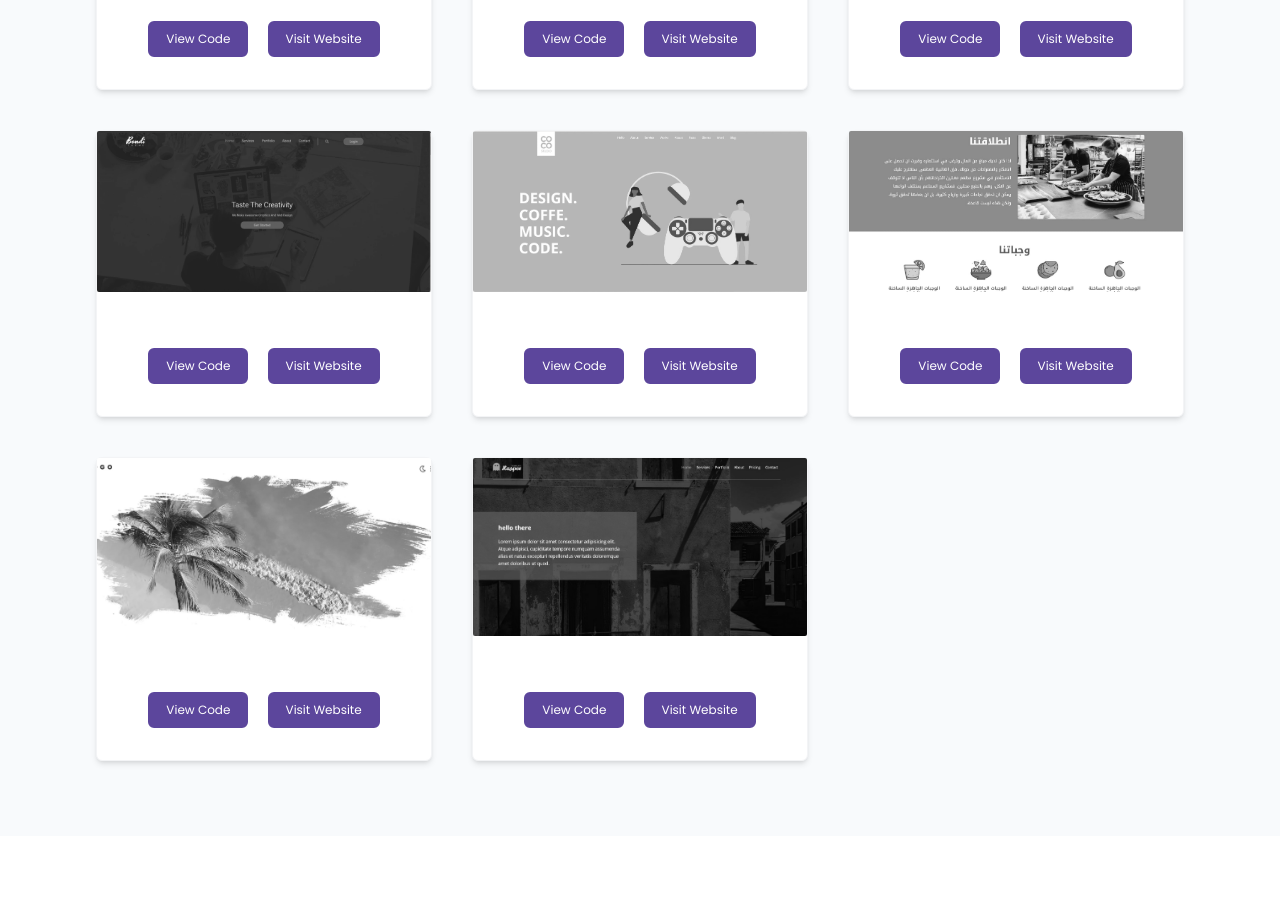
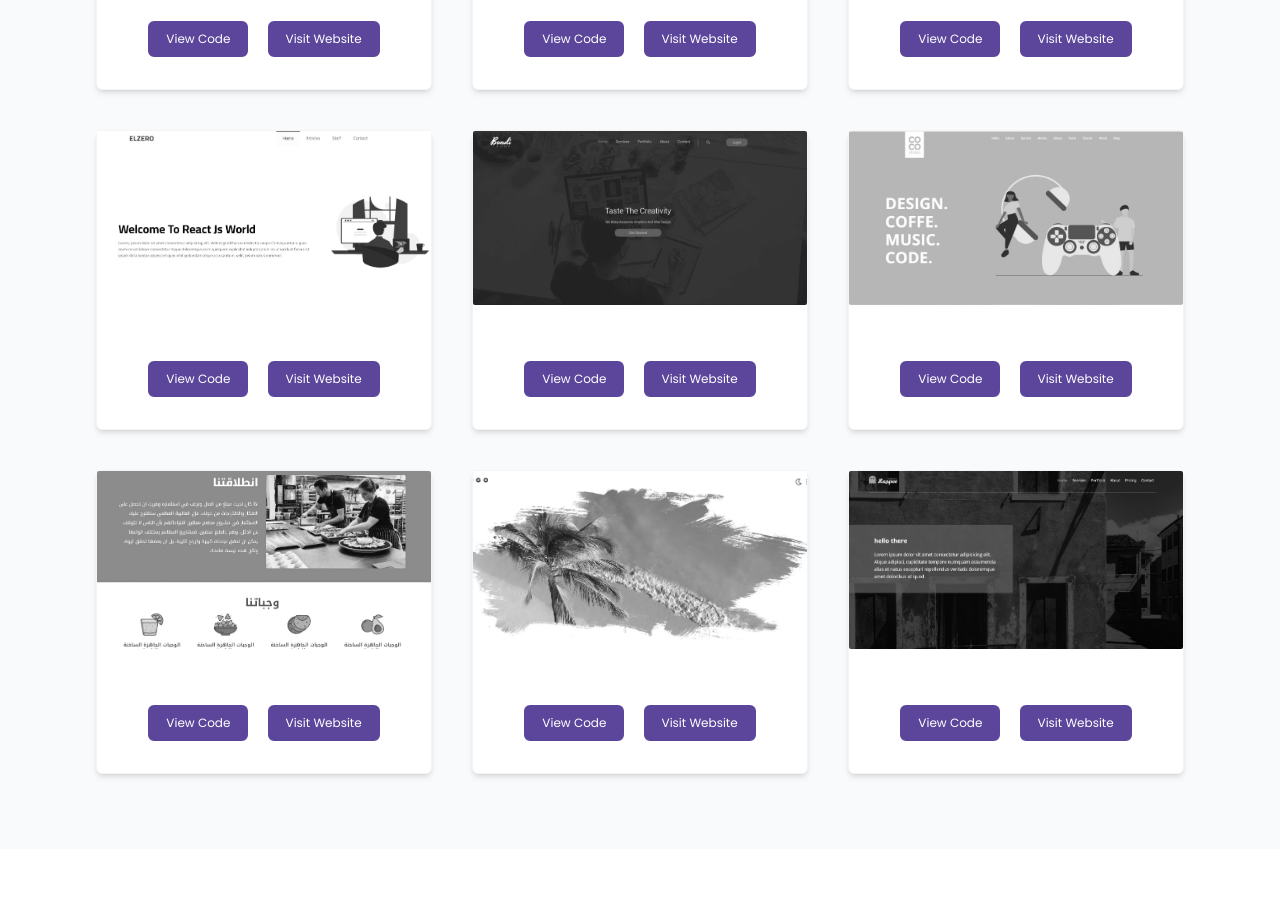
Before and after one commit to MuhammadRabi/react-old-portfolio, a React (Vite) app: page / in a window 1280 px wide. Shown: the part 4540-5453 px from the top of the page. Built offline with nearby package versions, Linux system fonts and the light colour scheme.

Commit message:
Add darth vader project

```diff
--- a/src/Components/Projects/projectsData.js
+++ b/src/Components/Projects/projectsData.js
@@ -9,6 +9,7 @@ import img08 from "../../assets/images/08.webp"
 import img09 from "../../assets/images/09.webp"
 import img10 from "../../assets/images/04.webp"
 import img11 from "../../assets/images/img11.jpg"
+import img12 from "../../assets/images/img12.jpg"
 
 const projectData = [
   {
@@ -49,6 +50,12 @@ const projectData = [
     image: img05,
   },
   {
+    id: 12,
+    repo: "https://github.com/MuhammadRabi/react-darth-vader",
+    url: "https://p12-darth-vader.vercel.app",
+    image: img12,
+  },
+  {
     id: 6,
     repo: "https://github.com/MuhammadRabi/P25-Bondi",
     url: "https://muhammadrabi.github.io/P25-Bondi/",
```
Also changed, not shown: src/assets/images/img12.jpg (added).
